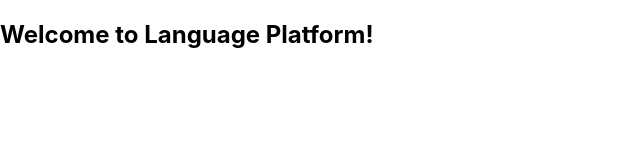
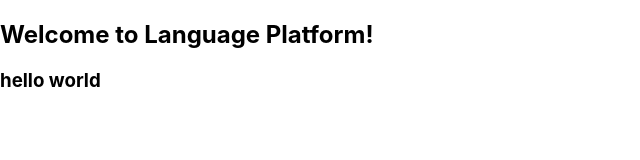
Before and after one commit to akbelcolak/language-platform, a React (Create React App) app in the folder client/: page / in a window 1280 px wide. Shown: the top 160 px of the page, without its empty margins (0-640 px from the left). Built offline with nearby package versions, Linux system fonts and the light colour scheme.

Commit message:
hello world

```diff
--- a/client/src/App.js
+++ b/client/src/App.js
@@ -5,6 +5,7 @@ function App() {
   return (
     <div>
       <h2>Welcome to Language Platform!</h2>
+      <h3>hello world</h3>
     </div>
   );
 }
```
